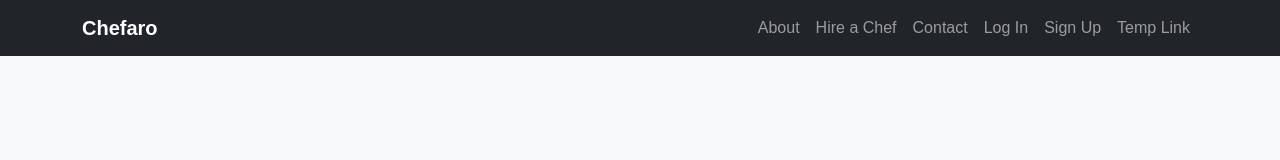
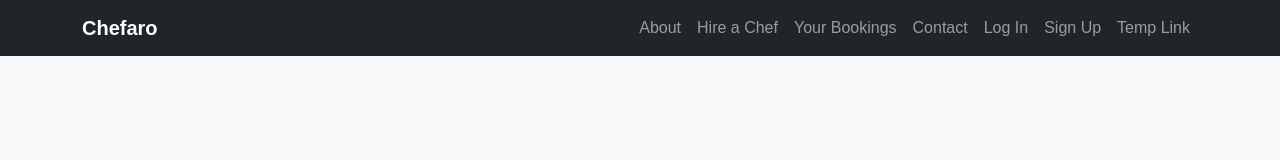
Before and after one commit to Jayden0206/MidtermProject, a website: page public/index.html in a window 1280 px wide. Shown: the top 160 px of the page. Drawn offline with nearby package versions, Linux system fonts and the light colour scheme.

Commit message:
navbar update

```diff
--- a/public/index.html
+++ b/public/index.html
@@ -26,6 +26,7 @@
                 <ul class="navbar-nav ms-auto">
                     <li class="nav-item"><a class="nav-link" href="about.html">About</a></li>
                     <li class="nav-item"><a class="nav-link" href="chefs.html">Hire a Chef</a></li>
+                    <li class="nav-item"><a class="nav-link" href="bookings.html">Your Bookings</a></li>
                     <li class="nav-item"><a class="nav-link" href="contact.html">Contact</a></li>
                     <li class="nav-item"><a class="nav-link" href="logIn.html">Log In</a></li>
                     <li class="nav-item"><a class="nav-link" href="signUp.html">Sign Up</a></li>
```
Also changed, not shown: public/about.html (+1 -0 lines), public/chefs.html (+1 -0 lines), public/contact.html (+1 -0 lines).
